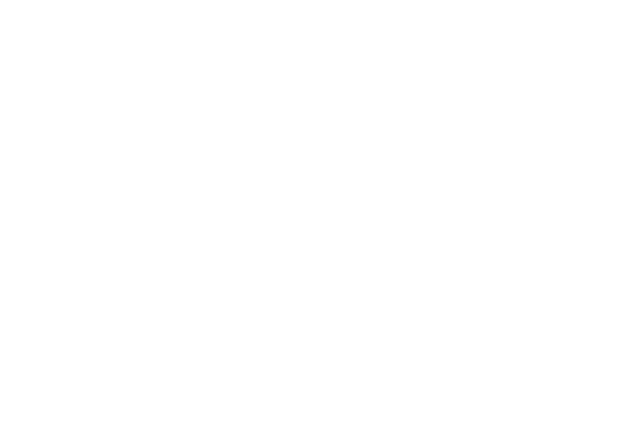
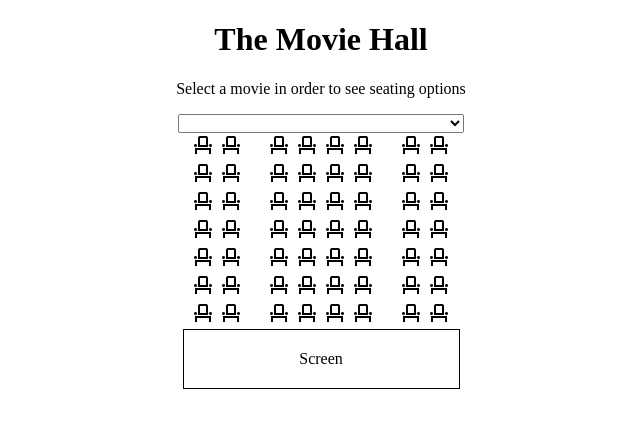
Before and after one commit to ariellouise/Movie-Seats---Ariel-Murphy, a plain HTML site: page index.html in a window 1280 px wide. Shown: the whole page, without its empty margins (319-959 px from the left). Drawn offline with nearby package versions, Linux system fonts and the light colour scheme.

Commit message:
added styling and html

```diff
--- a/index.html
+++ b/index.html
@@ -5,6 +5,97 @@
     <meta http-equiv="X-UA-Compatible" content="IE=edge" />
     <meta name="viewport" content="width=device-width, initial-scale=1.0" />
     <title>Movie Theater Booking - Ariel Murphy</title>
+    <link
+      rel="stylesheet"
+      href="https://fonts.googleapis.com/css2?family=Material+Symbols+Outlined:opsz,wght,FILL,GRAD@48,400,0,0"
+    />
+    <link href="style.css" rel="stylesheet" />
   </head>
-  <body></body>
+  <body>
+    <h1>The Movie Hall</h1>
+    <p>Select a movie in order to see seating options</p>
+    <select>
+      <option></option>
+      <option>Roadrunner: A Film About Anthony Bourdain</option>
+      <option>The Hunt</option>
+      <option>The Menu</option>
+      <option>Florida Man</option>
+      <option>Bad Vegan</option>
+      <option>Till Death</option>
+      <option>American Mary</option>
+      <option>The Black Phone</option>
+    </select>
+    <div id="row1">
+      <span class="material-symbols-outlined"> event_seat </span>
+      <span class="material-symbols-outlined"> event_seat </span>
+      <span class="material-symbols-outlined"> event_seat </span>
+      <span class="material-symbols-outlined"> event_seat </span>
+      <span class="material-symbols-outlined"> event_seat </span>
+      <span class="material-symbols-outlined"> event_seat </span>
+      <span class="material-symbols-outlined"> event_seat </span>
+      <span class="material-symbols-outlined"> event_seat </span>
+    </div>
+    <div id="row2">
+      <span class="material-symbols-outlined"> event_seat </span>
+      <span class="material-symbols-outlined"> event_seat </span>
+      <span class="material-symbols-outlined"> event_seat </span>
+      <span class="material-symbols-outlined"> event_seat </span>
+      <span class="material-symbols-outlined"> event_seat </span>
+      <span class="material-symbols-outlined"> event_seat </span>
+      <span class="material-symbols-outlined"> event_seat </span>
+      <span class="material-symbols-outlined"> event_seat </span>
+    </div>
+    <div id="row3">
+      <span class="material-symbols-outlined"> event_seat </span>
+      <span class="material-symbols-outlined"> event_seat </span>
+      <span class="material-symbols-outlined"> event_seat </span>
+      <span class="material-symbols-outlined"> event_seat </span>
+      <span class="material-symbols-outlined"> event_seat </span>
+      <span class="material-symbols-outlined"> event_seat </span>
+      <span class="material-symbols-outlined"> event_seat </span>
+      <span class="material-symbols-outlined"> event_seat </span>
+    </div>
+    <div id="row4">
+      <span class="material-symbols-outlined"> event_seat </span>
+      <span class="material-symbols-outlined"> event_seat </span>
+      <span class="material-symbols-outlined"> event_seat </span>
+      <span class="material-symbols-outlined"> event_seat </span>
+      <span class="material-symbols-outlined"> event_seat </span>
+      <span class="material-symbols-outlined"> event_seat </span>
+      <span class="material-symbols-outlined"> event_seat </span>
+      <span class="material-symbols-outlined"> event_seat </span>
+    </div>
+    <div id="row5">
+      <span class="material-symbols-outlined"> event_seat </span>
+      <span class="material-symbols-outlined"> event_seat </span>
+      <span class="material-symbols-outlined"> event_seat </span>
+      <span class="material-symbols-outlined"> event_seat </span>
+      <span class="material-symbols-outlined"> event_seat </span>
+      <span class="material-symbols-outlined"> event_seat </span>
+      <span class="material-symbols-outlined"> event_seat </span>
+      <span class="material-symbols-outlined"> event_seat </span>
+    </div>
+    <div id="row6">
+      <span class="material-symbols-outlined"> event_seat </span>
+      <span class="material-symbols-outlined"> event_seat </span>
+      <span class="material-symbols-outlined"> event_seat </span>
+      <span class="material-symbols-outlined"> event_seat </span>
+      <span class="material-symbols-outlined"> event_seat </span>
+      <span class="material-symbols-outlined"> event_seat </span>
+      <span class="material-symbols-outlined"> event_seat </span>
+      <span class="material-symbols-outlined"> event_seat </span>
+    </div>
+    <div id="row7">
+      <span class="material-symbols-outlined"> event_seat </span>
+      <span class="material-symbols-outlined"> event_seat </span>
+      <span class="material-symbols-outlined"> event_seat </span>
+      <span class="material-symbols-outlined"> event_seat </span>
+      <span class="material-symbols-outlined"> event_seat </span>
+      <span class="material-symbols-outlined"> event_seat </span>
+      <span class="material-symbols-outlined"> event_seat </span>
+      <span class="material-symbols-outlined"> event_seat </span>
+    </div>
+    <div id="screen">Screen</div>
+    <script src="script.js"></script>
+  </body>
 </html>
--- a/style.css
+++ b/style.css
@@ -0,0 +1,15 @@
+body {
+  text-align: center;
+}
+
+.material-symbols-outlined:nth-child(3),
+.material-symbols-outlined:nth-child(7) {
+  margin-left: 20px;
+}
+
+#screen {
+  border: 1px solid black;
+  width: 275px;
+  padding: 20px 0px 20px 0px;
+  display: inline-block;
+}
```
Also changed, not shown: app.js (deleted), script.js (added).
